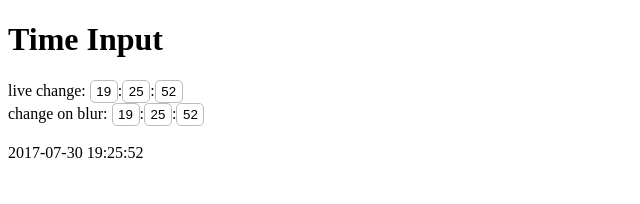
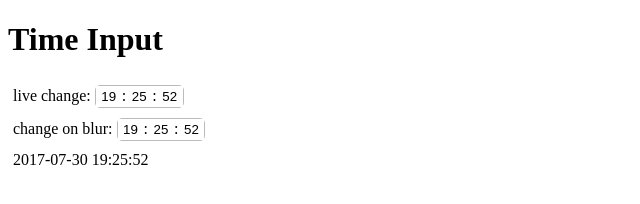
Before and after one commit to noamlin/time-input, a website: page demo/demo.html in a window 1280 px wide. Shown: the whole page, without its empty margins (0-640 px from the left). Drawn offline with Linux system fonts and the light colour scheme.

Commit message:
update demo

```diff
--- a/demo/demo.html
+++ b/demo/demo.html
@@ -13,11 +13,10 @@
 </head>
 <body ng-app="demo">
 <h1>Time Input</h1>
-<div ng-controller="ctrl">
-	live change: <span class="time-input" ng-model="mytime" ng-model-options="{ updateOnChange: true }"></span>
-	<br>
-	change on blur: <span class="time-input" ng-model="mytime"></span>
-	<br><br>{{mytime | date:'yyyy-MM-dd HH:mm:ss'}}
+<div class="main" ng-controller="ctrl">
+	<div>live change: <span class="time-input" ng-model="mytime" ng-model-options="{ updateOnChange: true }"></span></div>
+	<div>change on blur: <span class="time-input" ng-model="mytime"></span></div>
+	<div>{{mytime | date:'yyyy-MM-dd HH:mm:ss'}}</div>
 </div>
 </body>
 </html>
--- a/src/time-input.less
+++ b/src/time-input.less
@@ -1,10 +1,22 @@
+.main {
+	> div {
+		padding: 5px;
+
 		.time-input {
+			display: inline-block;
+			border: 1px solid #bbbbbb;
+			border-radius: 5px;
+
 			> input {
 				width: 20px;
 				text-align: center;
-		border: 1px solid #bbbbbb;
-		border-radius: 5px;
 				padding: 3px;
+				border-width: 0;
+				margin: 0;
+
+				&:focus {
+					outline: 0;
+				}
 
 				&::-webkit-outer-spin-button, &::-webkit-inner-spin-button {
 					-webkit-appearance: none;
@@ -17,3 +29,5 @@
 				padding-right: 4px;
 			}
 		}
+	}
+}
```
Also changed, not shown: dist/time-input.css, dist/time-input.min.css. Lines whose indentation alone changed are shown as unchanged.
